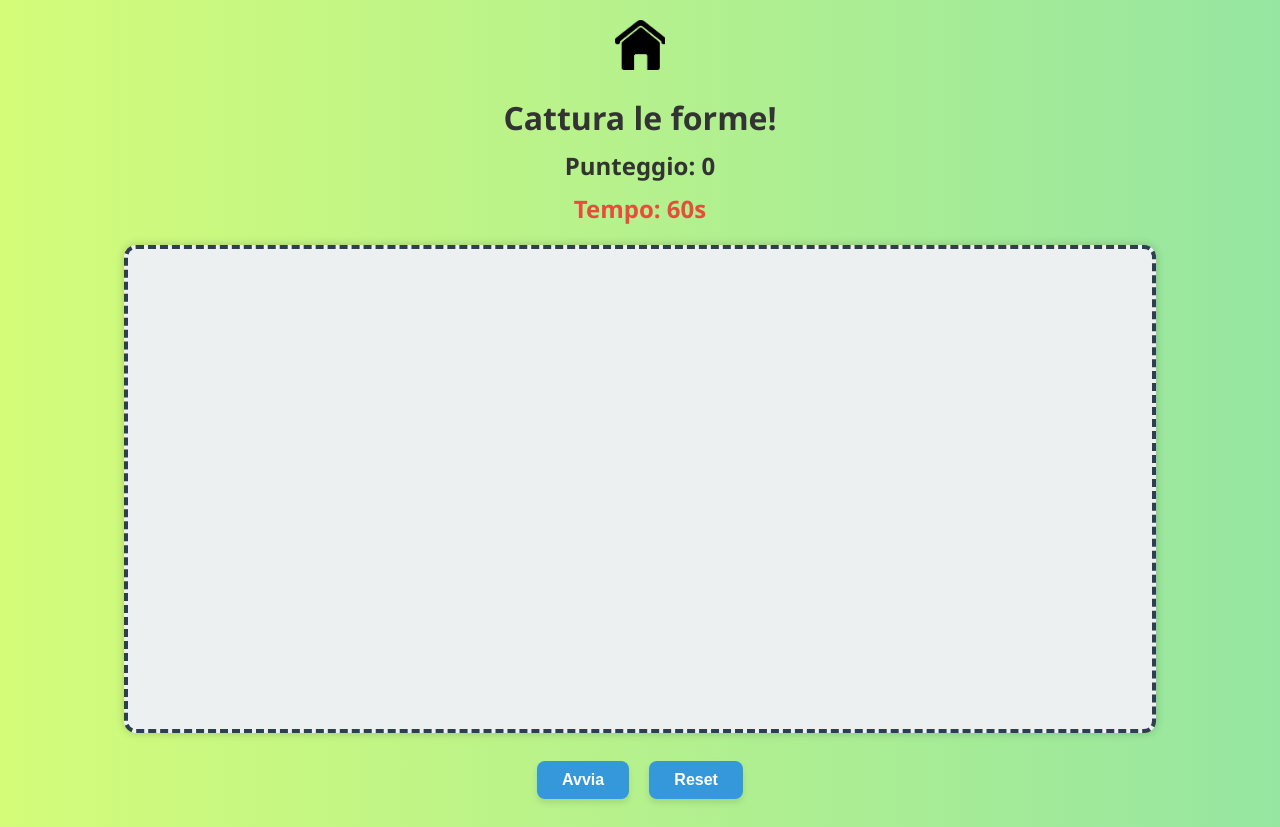
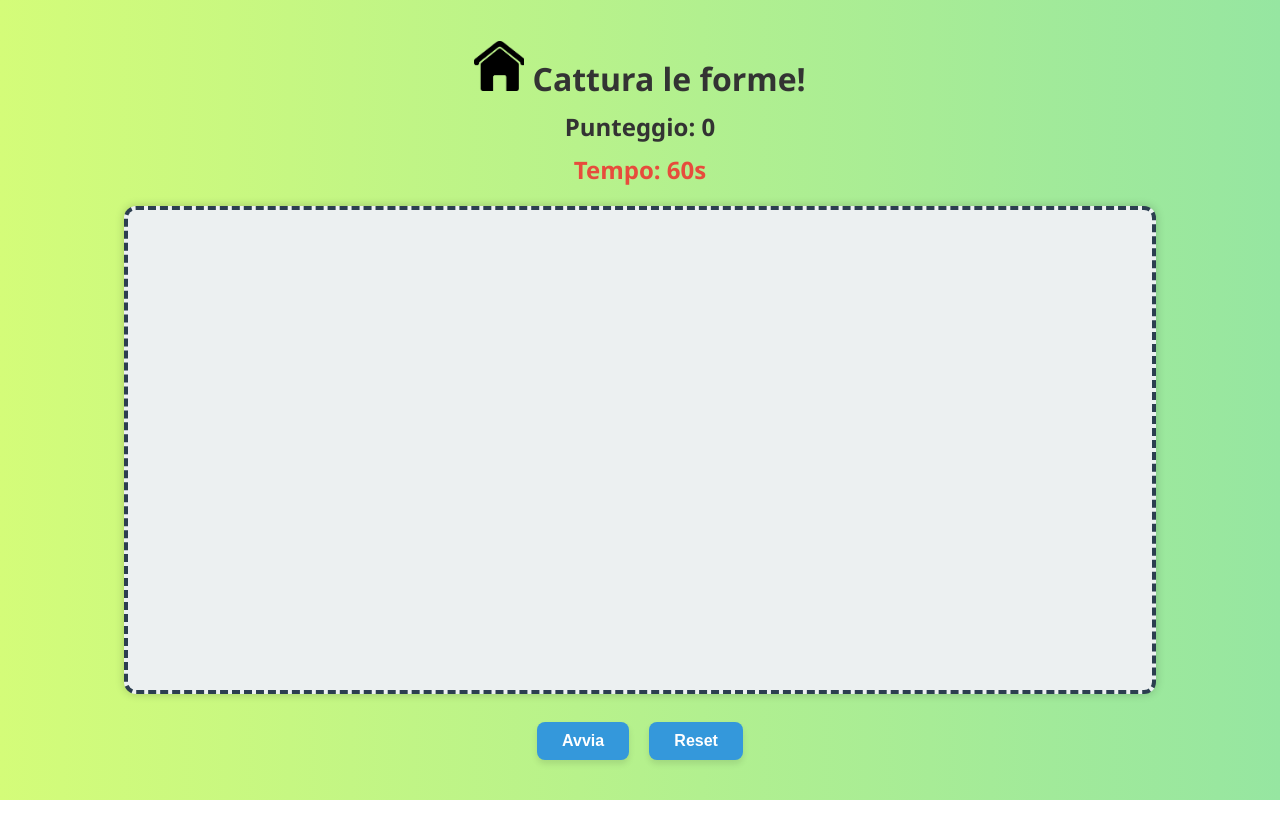
Before and after one commit to fantomx69/apps, a plain HTML site: page catch_shape/index.html in a window 1280 px wide. After the commit the page ends 800 px from the top, so only its background shows below. Drawn offline with Linux system fonts and the light colour scheme.

Commit message:
Modifiche back to home

```diff
--- a/catch_shape/index.html
+++ b/catch_shape/index.html
@@ -7,8 +7,11 @@
   <link rel="stylesheet" href="styles.css">
 </head>
 <body>
-  <a href="../index.html" class="home-btn"></a>
-  <h1>Cattura le forme!</h1>
+
+  <h1>
+    <a href="../index.html" class="home-btn"></a>
+    Cattura le forme!
+  </h1>
   <div id="score">Punteggio: 0</div>
   <div id="timer">Tempo: 60s</div>
   <div id="gameArea"></div>
```
Also changed, not shown: index.html (+1 -1 lines).
